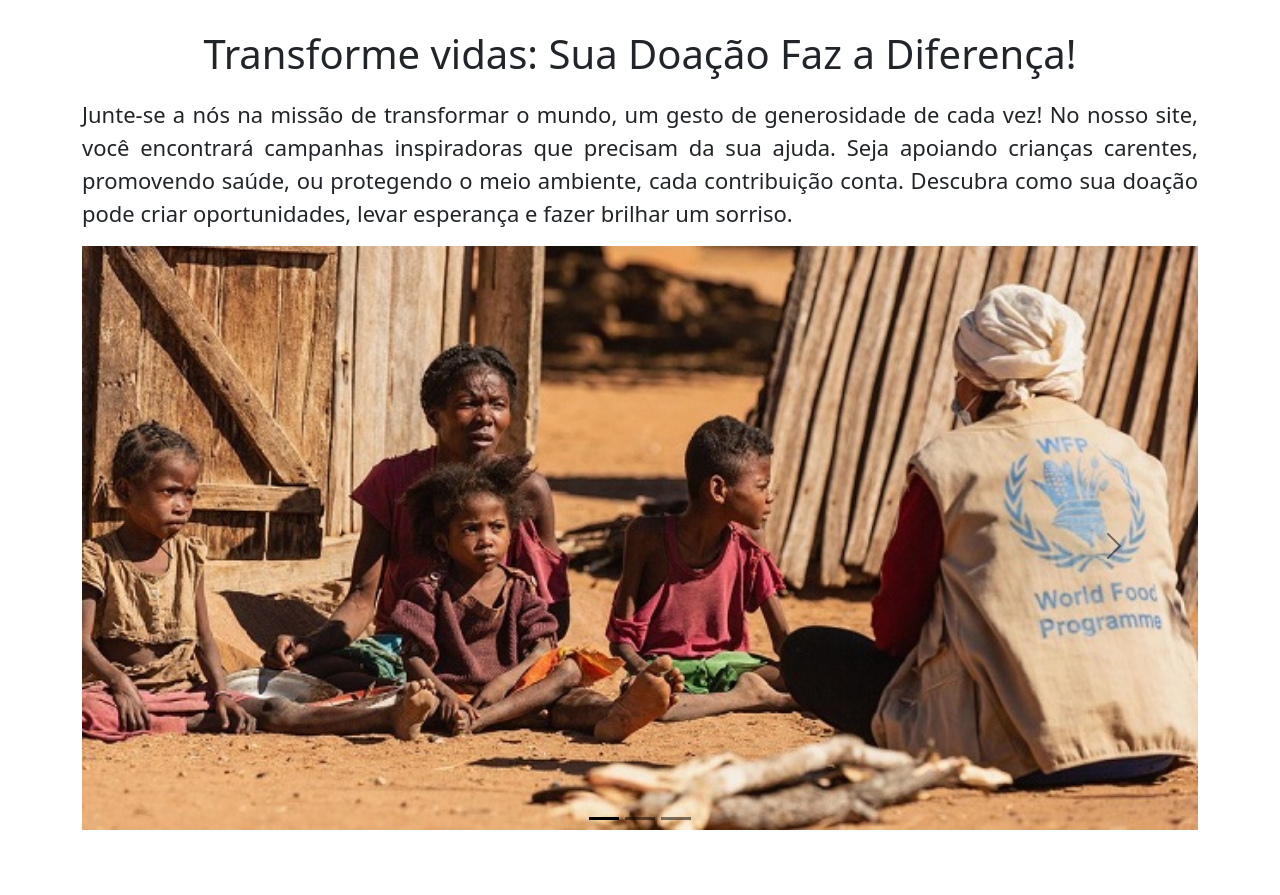
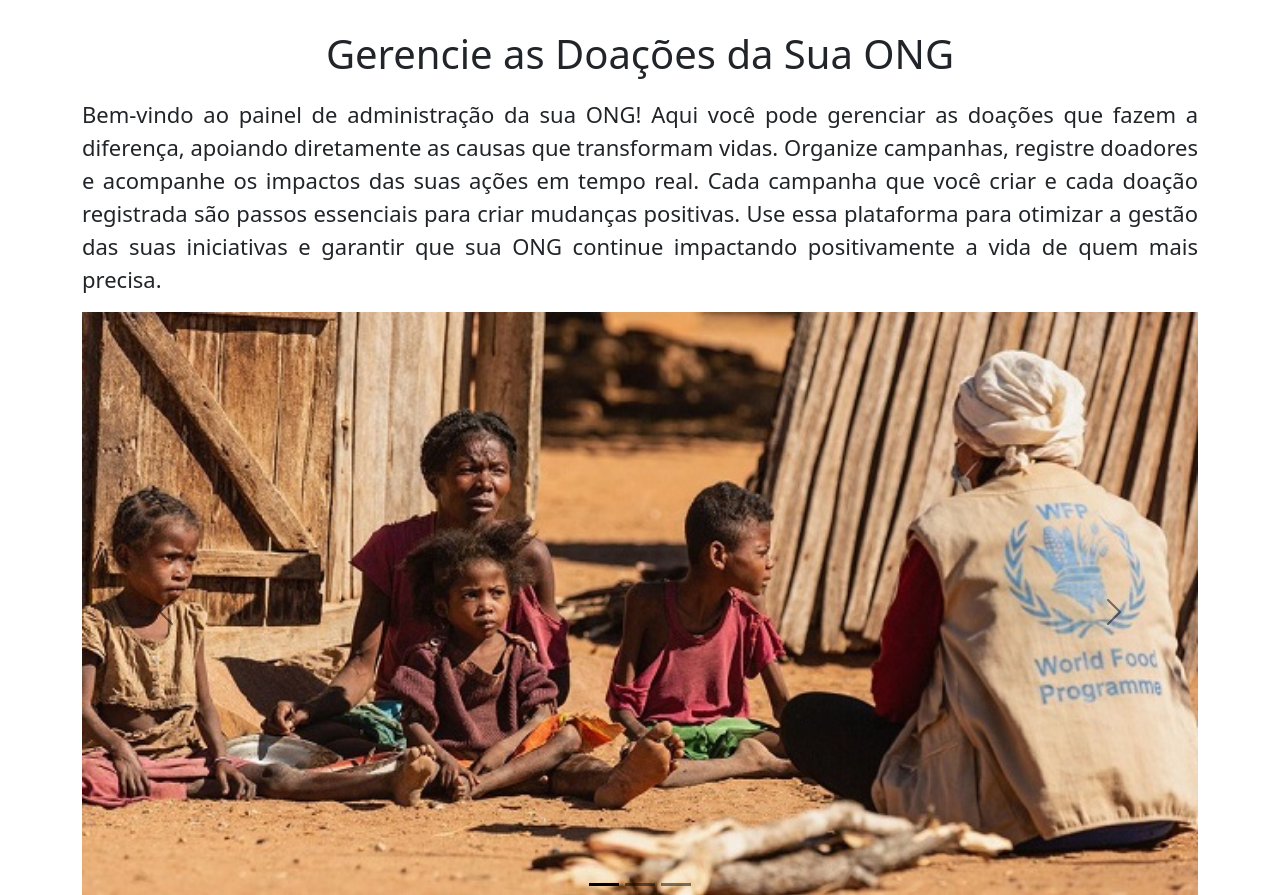
Before and after one commit to csvinni/projetobancodedados, a Flask app: template templates/auth/indexadmin.html in a window 1280 px wide. Shown: the part 112-1007 px from the top of the page. Before the commit the page ends 942 px from the top, so only its background shows below. Run offline with Flask 3, Linux system fonts and the light colour scheme; the template is opened without the code that fills it, so the values that code supplies are empty; parts of the project's set-up code (start-up, migrations or seed data) failed here and were passed over.

Commit message:
Update indexadmin.html

```diff
--- a/templates/auth/indexadmin.html
+++ b/templates/auth/indexadmin.html
@@ -3,14 +3,13 @@
     {% block content %}
 
         <div class="conteudo">
-            <h1>Transforme vidas: Sua Doação Faz a Diferença!</h1>
+            <h1>Gerencie as Doações da Sua ONG</h1>
             <p class="texto">
-                Junte-se a nós na missão de transformar o mundo,
-                um gesto de generosidade de cada vez! No nosso site,
-                você encontrará campanhas inspiradoras que precisam da sua ajuda.
-                Seja apoiando crianças carentes, promovendo saúde, ou protegendo o meio ambiente,
-                cada contribuição conta. Descubra como sua doação pode criar oportunidades,
-                levar esperança e fazer brilhar um sorriso.
+              Bem-vindo ao painel de administração da sua ONG! Aqui você pode gerenciar as doações que fazem a diferença,
+              apoiando diretamente as causas que transformam vidas. Organize campanhas, registre doadores e acompanhe os
+              impactos das suas ações em tempo real. Cada campanha que você criar e cada doação registrada são passos
+              essenciais para criar mudanças positivas. Use essa plataforma para otimizar a gestão das suas iniciativas
+               e garantir que sua ONG continue impactando positivamente a vida de quem mais precisa.
             </p>
 
 
```
